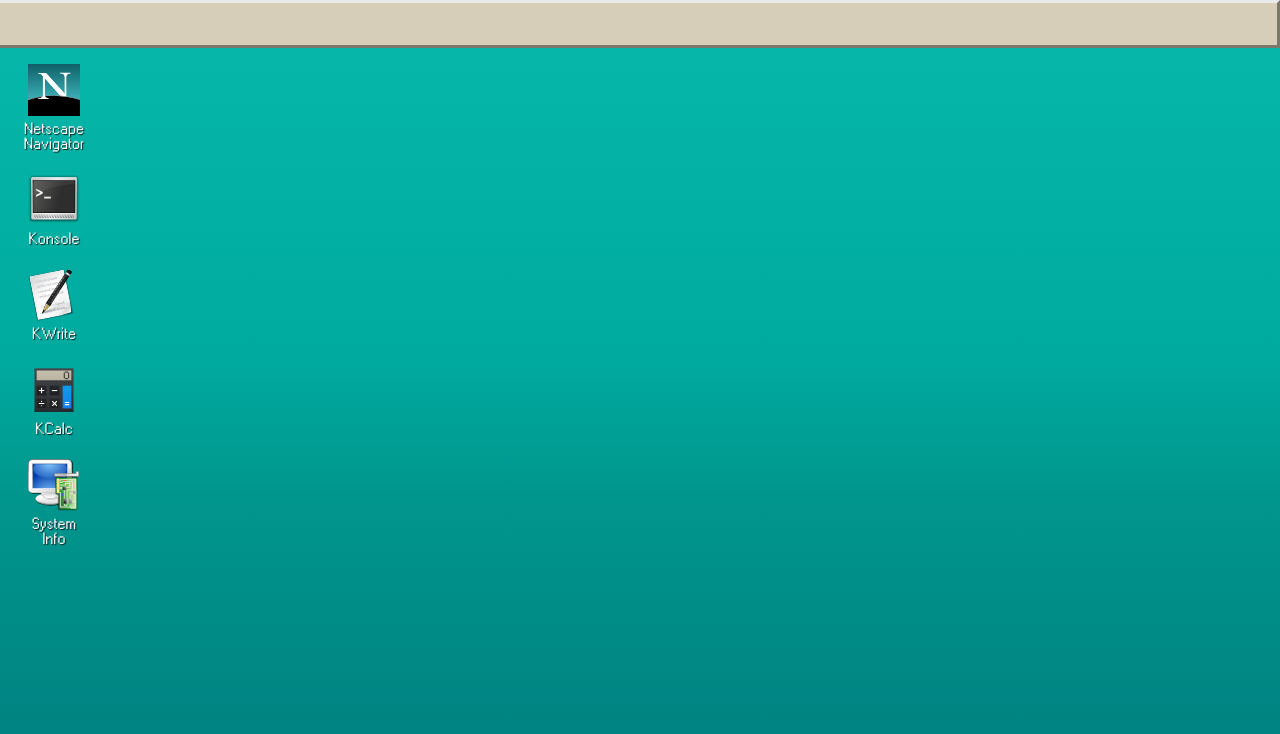
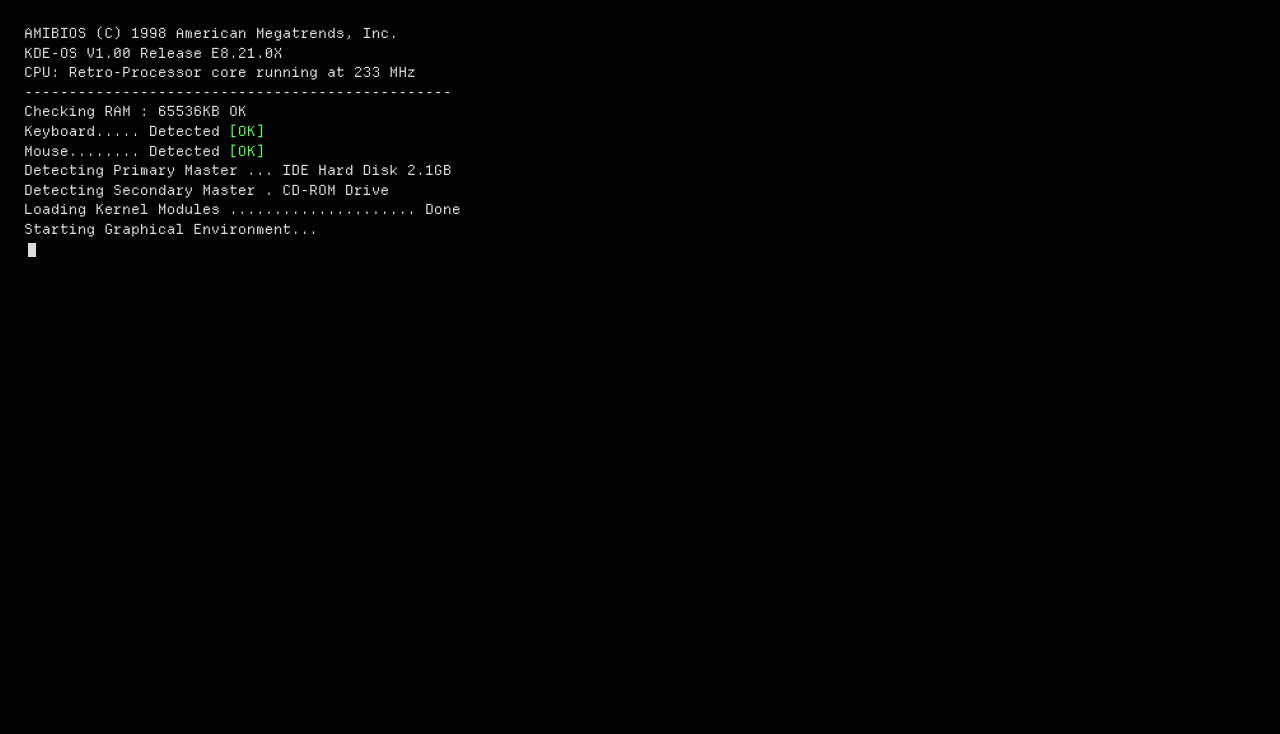
Before and after one commit to wirenux/KlassicOS, a website built with Vite: page index.html in a window 1280 px wide. Shown: the top 734 px of the page. Built offline with nearby package versions, Linux system fonts and the light colour scheme.

Commit message:
add: implement BIOS boot screen with animation and styles

```diff
--- a/src/main.js
+++ b/src/main.js
@@ -15,6 +15,11 @@
 };
 
 document.querySelector('#app').innerHTML = `
+  <div id="bios-screen">
+    <div id="bios-content"></div>
+    <span class="bios-cursor"></span>
+  </div>
+
   <div id="desktop">
     <div id="topbar">
       <div id="taskbar-apps"></div>
@@ -67,6 +72,48 @@
     </div>
   </div>
 `
+
+async function runBiosBoot() {
+  const container = document.getElementById('bios-content');
+  const biosScreen = document.getElementById('bios-screen');
+
+  const lines = [
+    { text: "AMIBIOS (C) 1998 American Megatrends, Inc.", delay: 400 },
+    { text: "KDE-OS V1.00 Release E8.21.0X", delay: 300 },
+    { text: "CPU: Retro-Processor core running at 233 MHz", delay: 500 },
+    { text: "------------------------------------------------", delay: 100 },
+    { text: "Checking RAM : <span id='bios-ram'>0KB</span>", delay: 0, isRam: true },
+    { text: "Keyboard..... Detected <span class='bios-green'>[OK]</span>", delay: 400 },
+    { text: "Mouse........ Detected <span class='bios-green'>[OK]</span>", delay: 300 },
+    { text: "Detecting Primary Master ... IDE Hard Disk 2.1GB", delay: 600 },
+    { text: "Detecting Secondary Master . CD-ROM Drive", delay: 400 },
+    { text: "Loading Kernel Modules ..................... Done", delay: 500 },
+    { text: "Starting Graphical Environment...", delay: 600 }
+  ];
+
+  for (const line of lines) {
+    const div = document.createElement('div');
+    div.innerHTML = line.text;
+    container.appendChild(div);
+
+    if (line.isRam) {
+      const ramSpan = document.getElementById('bios-ram');
+      for (let currentRam = 0; currentRam <= 65536; currentRam += 4096) {
+        ramSpan.textContent = `${currentRam}KB OK`;
+        await new Promise(res => setTimeout(res, 30));
+      }
+    } else {
+      await new Promise(res => setTimeout(res, line.delay));
+    }
+  }
+
+  await new Promise(res => setTimeout(res, 600));
+  biosScreen.classList.add('fade-out');
+
+  setTimeout(() => biosScreen.remove(), 500);
+}
+
+runBiosBoot();
 
 let topZIndex = 10;
 
--- a/src/style.css
+++ b/src/style.css
@@ -563,3 +563,50 @@
   margin-top: 2px !important;
   line-height: 1.1 !important;
 }
+
+#bios-screen {
+  position: fixed;
+  top: 0;
+  left: 0;
+  width: 100vw;
+  height: 100vh;
+  background-color: #000000;
+  color: #dcdcdc;
+  font-family: 'departureMono';
+  font-size: 14px;
+  padding: 24px;
+  box-sizing: border-box;
+  z-index: 99999999;
+  overflow: hidden;
+  line-height: 1.4;
+}
+
+.bios-red {
+  color: #ff5555;
+  font-weight: bold;
+}
+
+.bios-green {
+  color: #55ff55;
+}
+
+.bios-cursor {
+  display: inline-block;
+  width: 8px;
+  height: 14px;
+  background-color: #dcdcdc;
+  animation: bios-blink 0.8s infinite;
+  vertical-align: middle;
+  margin-left: 4px;
+}
+
+@keyframes bios-blink {
+  0%, 49% { opacity: 1; }
+  50%, 100% { opacity: 0; }
+}
+
+#bios-screen.fade-out {
+  opacity: 0;
+  transition: opacity 0.5s ease-out;
+  pointer-events: none;
+}
```
